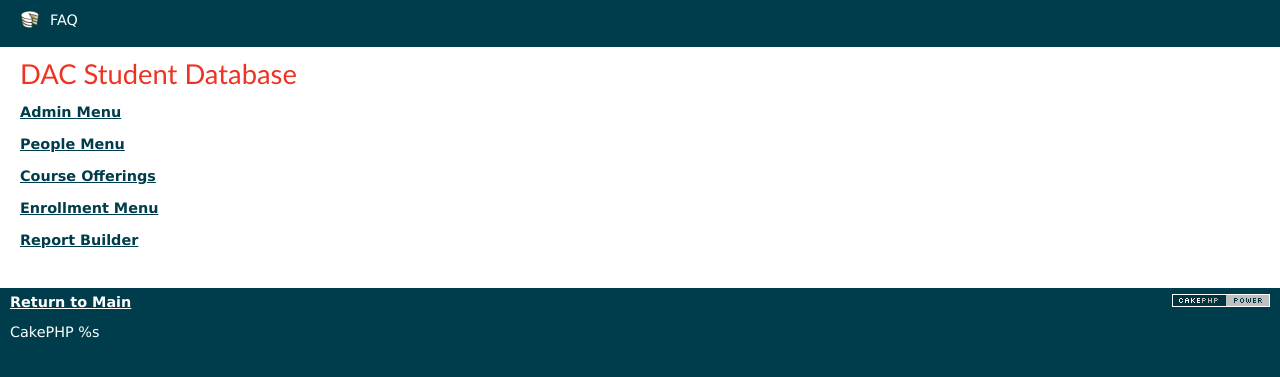
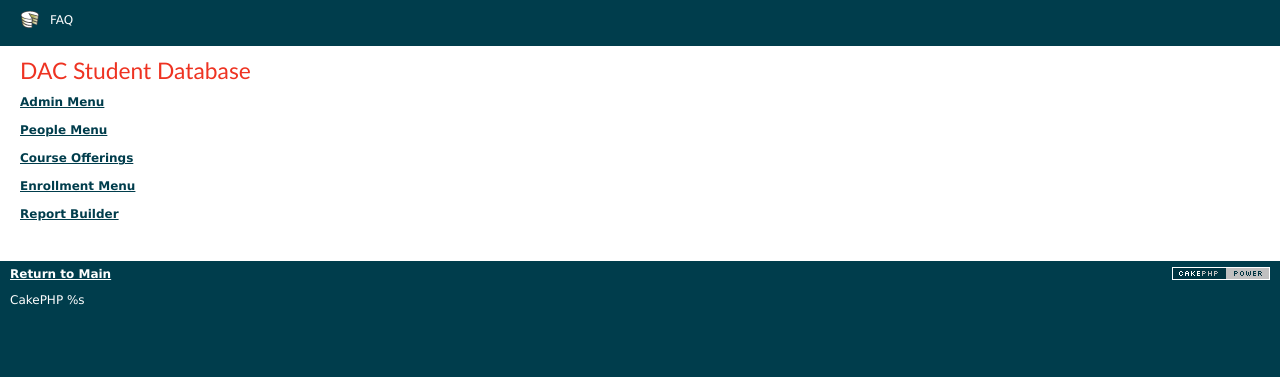
Before and after one commit to jrodbray/dac, a CakePHP app: the page made by app/View/Pages/home.ctp in a window 1280 px wide. Shown: the top 377 px of the page. Run offline with PHP 8.4 and a stand-in for CakePHP, Linux system fonts and the light colour scheme; the template is opened without the code that fills it, so the values that code supplies are empty; some libraries are stand-ins or nearby versions.

Commit message:
changed displays of various list to show more items

```diff
--- a/app/webroot/css/cake.generic.css
+++ b/app/webroot/css/cake.generic.css
@@ -34,7 +34,7 @@ body {
 	background: #003d4c;
 	color: #fff;
 	font-family:'lucida grande',verdana,helvetica,arial,sans-serif;
-	font-size:90%;
+	font-size:75%;
 	margin: 0;
 }
 a {
```
